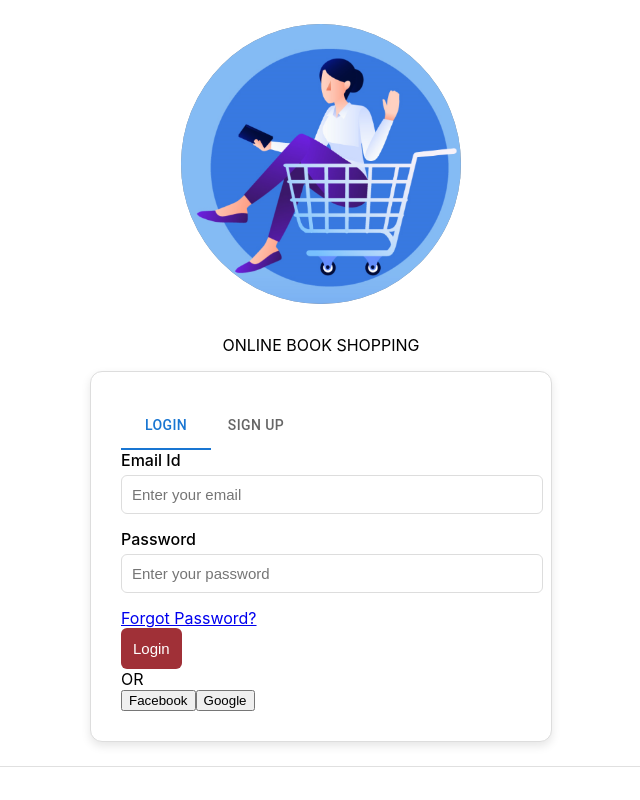
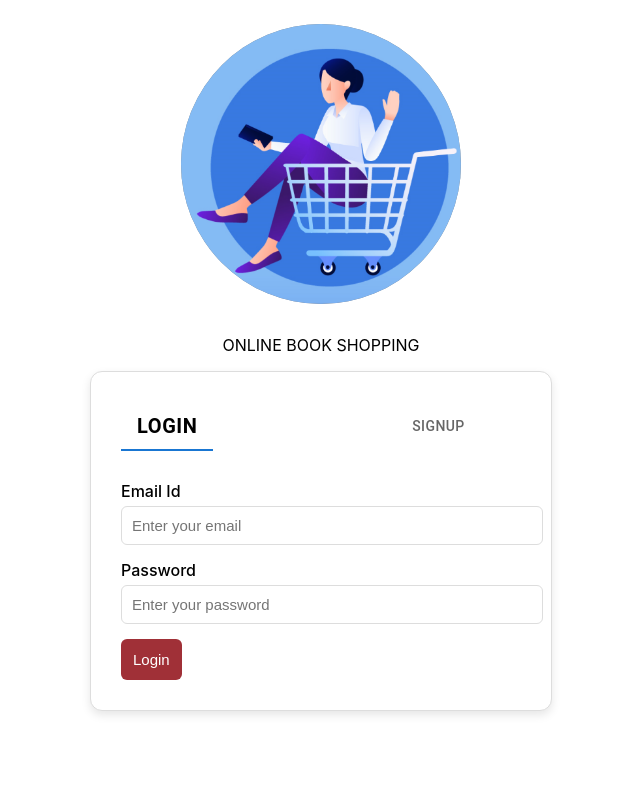
Before and after one commit to JayeshTapdiya12/bookstrore_bridgelabz, a React (Vite) app in the folder bookstore/: page /login in a window 1280 px wide. Shown: the whole page, without its empty margins (319-959 px from the left). Built offline with nearby package versions, Linux system fonts and the light colour scheme.

Commit message:
[jayesh tapdiya] updated the whole login and signup page

```diff
--- a/bookstore/src/pages/Login.tsx
+++ b/bookstore/src/pages/Login.tsx
@@ -1,4 +1,4 @@
-import React, { useEffect, useState } from "react";
+import React, { useState } from "react";
 import "../style/login.css";
 import { useNavigate } from "react-router-dom";
 import {
@@ -43,24 +43,25 @@ function a11yProps(index: number) {
 }
 
 const Login: React.FC = () => {
-  const [tabValue, setTabValue] = useState(0);
   const navigate = useNavigate();
 
+  const [value, setValue] = useState(0); // Tabs state
+
+  // Login form states
   const [email, setEmail] = useState("");
   const [password, setPassword] = useState("");
 
+  // Signup form states
   const [fullName, setFullName] = useState("");
   const [lastname, setLastname] = useState("");
-
   const [signupEmail, setSignupEmail] = useState("");
   const [signupPassword, setSignupPassword] = useState("");
   const [phone, setPhone] = useState("");
 
   const handleTabChange = (event: React.SyntheticEvent, newValue: number) => {
-    setTabValue(newValue);
+    setValue(newValue);
   };
 
-  //  Login handler
   const sendLogin = async () => {
     if (!email || !password) {
       alert("Please enter both email and password");
@@ -76,7 +77,6 @@ const Login: React.FC = () => {
     }
   };
 
-  //  Signup handler
   const sendSign = async () => {
     if (!fullName || !lastname || !signupEmail || !signupPassword || !phone) {
       alert("Please enter all signup details.");
@@ -100,13 +100,8 @@ const Login: React.FC = () => {
   };
 
   return (
-    <>
-      {" "}
     <Box sx={{ width: "100%" }}>
-        {/* Tabs for switching */}
-        <Box sx={{ borderBottom: 1, borderColor: "divider" }}>
-          {/* Login Panel */}
-          <CustomTabPanel value={tabValue} index={0}>
+      <CustomTabPanel value={value} index={0}>
         <div className="login-container">
           <div className="login-left">
             <img
@@ -119,25 +114,28 @@ const Login: React.FC = () => {
           </div>
           <div className="login-right">
             <div className="login-box">
-                  {/* <h2 className="active-tab"> LOGIN</h2> */}
+              {/* <h2>LOGIN</h2> */}
               <Tabs
-                    value={tabValue}
+                value={value}
                 onChange={handleTabChange}
                 aria-label="login-signup-tabs"
-                    className="active-tab"
               >
                 <Tab
-                      className="active-tab"
                   label="Login"
                   {...a11yProps(0)}
+                  style={{
+                    fontSize: "20px",
+                    fontWeight: "bold",
+                    color: "black",
+                  }}
                 />
                 <Tab
-                      label="Sign Up"
-                      className="inactive-tab"
+                  label="SignUp"
                   {...a11yProps(1)}
+                  style={{ marginLeft: "180px" }}
                 />
               </Tabs>
-                  <div className="input-group">
+              <div className="input-group" style={{ marginTop: "30px" }}>
                 <label>Email Id</label>
                 <input
                   type="email"
@@ -155,24 +153,15 @@ const Login: React.FC = () => {
                   onChange={(e) => setPassword(e.target.value)}
                 />
               </div>
-                  <div className="forgot-password">
-                    <a href="#">Forgot Password?</a>
-                  </div>
               <button onClick={sendLogin} className="login-button">
                 Login
               </button>
-                  <div className="or-divider">OR</div>
-                  <div className="social-login">
-                    <button className="social-button facebook">Facebook</button>
-                    <button className="social-button google">Google</button>
-                  </div>
             </div>
           </div>
         </div>
       </CustomTabPanel>
 
-          {/* Signup Panel */}
-          <CustomTabPanel value={tabValue} index={1}>
+      <CustomTabPanel value={value} index={1}>
         <div className="signup-container">
           <div className="signup-left">
             <img
@@ -185,37 +174,39 @@ const Login: React.FC = () => {
           </div>
           <div className="signup-right">
             <div className="signup-box">
-                  {/* <h2 className="active-tab">SIGNUP</h2> */}
+              {/* <h2>SIGNUP</h2> */}
               <Tabs
-                    value={tabValue}
+                value={value}
                 onChange={handleTabChange}
                 aria-label="login-signup-tabs"
+                style={{ gap: "20px" }}
               >
+                <Tab label="Login" {...a11yProps(0)} />
                 <Tab
-                      label="Login"
-                      className="inactive-tab"
-                      {...a11yProps(0)}
-                    />
-                    <Tab
-                      label="Sign Up"
-                      className="active-tab"
+                  label="SignUp"
                   {...a11yProps(1)}
+                  style={{
+                    marginLeft: "180px",
+                    fontSize: "20px",
+                    fontWeight: "bold",
+                    color: "black",
+                  }}
                 />
               </Tabs>
               <div className="input-group">
-                    <label>first Name</label>
+                <label>First Name</label>
                 <input
                   type="text"
-                      placeholder="Enter full name"
+                  placeholder="Enter First name"
                   value={fullName}
                   onChange={(e) => setFullName(e.target.value)}
                 />
               </div>
               <div className="input-group">
-                    <label>last Name</label>
+                <label>Last Name</label>
                 <input
                   type="text"
-                      placeholder="Enter full name"
+                  placeholder="Enter last name"
                   value={lastname}
                   onChange={(e) => setLastname(e.target.value)}
                 />
@@ -241,7 +232,7 @@ const Login: React.FC = () => {
               <div className="input-group">
                 <label>Mobile Number</label>
                 <input
-                      type="text"
+                  type="number"
                   placeholder="Enter mobile number"
                   value={phone}
                   onChange={(e) => setPhone(e.target.value)}
@@ -255,8 +246,6 @@ const Login: React.FC = () => {
         </div>
       </CustomTabPanel>
     </Box>
-      </Box>
-    </>
   );
 };
 
```
Lines whose indentation alone changed are shown as unchanged.
